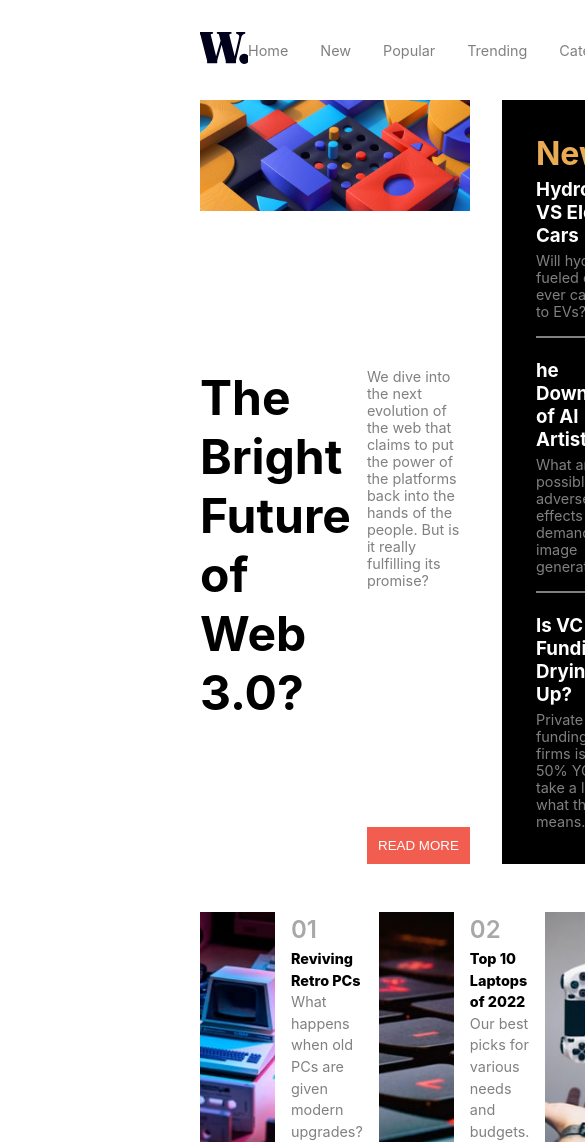
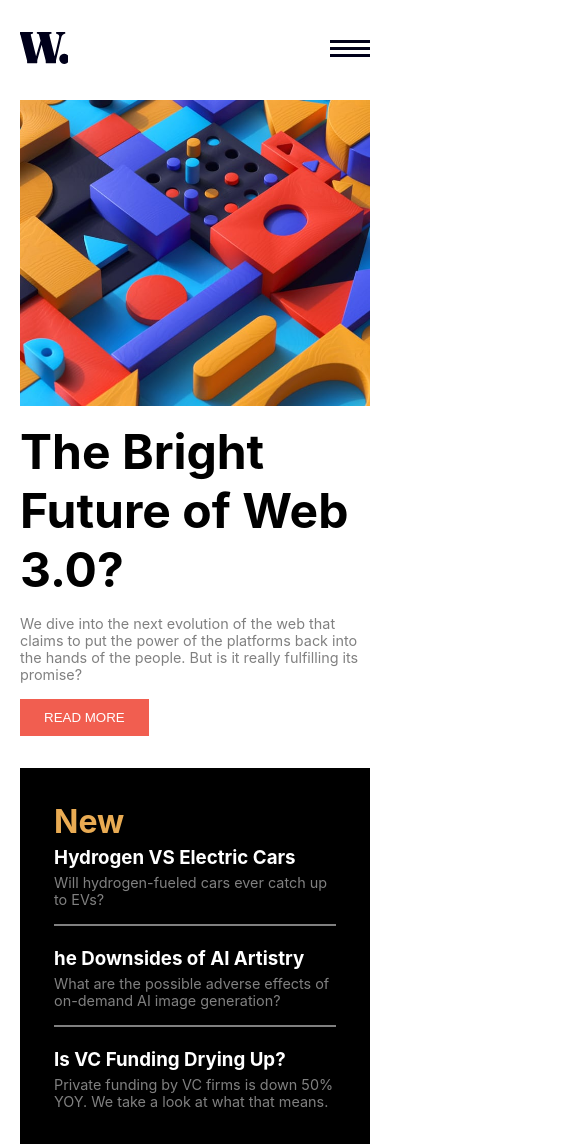
Before and after one commit to SarahSamiha/news-homepage-main, a plain HTML site: page index.html in a window 390 px wide. Shown: the top 1147 px of the page, 585 px wide, since content can reach past the window. Drawn offline with Linux system fonts and the light colour scheme.

Commit message:
mobile responsive

```diff
--- a/index.html
+++ b/index.html
@@ -24,7 +24,8 @@
     </section>
     <section class="news-container">
       <div class="head-news-container">
-        <img src="images/image-web-3-desktop.jpg" alt="Abstract" />
+        <img class="img-desktop" src="images/image-web-3-desktop.jpg" alt="Abstract" />
+        <img class="img-mobile" src="images/image-web-3-mobile.jpg" alt="Abstract" />
         <div class="head-news">
           <h1 class="head-news-title">The Bright Future of Web 3.0?</h1>
           <div class="head-news-description-container">
--- a/styles.css
+++ b/styles.css
@@ -16,19 +16,22 @@ img {
   object-fit: cover;
 }
 
+.img-mobile {
+  display: none;
+}
+
 .navbar {
   display: grid;
   grid-auto-flow: column;
   justify-content: space-between;
   padding: 2rem 0rem;
   align-items: center;
+  position: relative;
 }
 
 .nav-menu-container {
   position: absolute;
   right: 200px;
-
-
 }
 
 .links-container {
@@ -58,7 +61,6 @@ img {
 
 .top-news-container {
   display: grid;
-/*   grid-auto-flow: column; */
   grid-template-columns: 1fr 1fr 1fr;
   gap: 1rem;
   margin: 2rem 0rem;
@@ -160,7 +162,6 @@ hr {
 }
 
 @media only screen and (max-width: 720px) {
-
 }
 
 @media only screen and (max-width: 600px) {
@@ -171,16 +172,58 @@ hr {
 
 @media only screen and (max-width: 420px) {
 
-    .navbar {
-        position: relative;
-    }
+  body {
+    display: grid;
+    justify-content: center;
+    margin: 0px 20px;
+  }
 
-    .links-container{
-        /* visibility: hidden; */
-    }
-    .nav-menu-container {
-      z-index: 3;
-    }
+  .img-desktop {
+    display: none;
+  }
 
+  .img-mobile {
+    display: block;
+  }
 
+  .nav-menu-container {
+    right: 0px;
+  }
+
+  .links-container {
+    display: none;
+  }
+
+  .news-container {
+    grid-auto-flow: row;
+    grid-template-columns: 1fr;
+    margin-bottom: 2rem;
+  }
+
+  .top-news-container {
+    grid-template-columns: 1fr;
+    margin: 0rem 0rem;
+  }
+
+  .head-news-container {
+    grid-template-columns: 1fr;
+  }
+
+  .head-news {
+    grid-auto-flow: row;
+    grid-template-columns: 1fr;
+  }
+
+  .head-news-description-container {
+    gap: 1rem;
+  }
+
+  button {
+    padding: 0.7rem 1.5rem;
+  }
+
+  .top-news-snippet img {
+    width: 65px;
+    height: 100%;
+  }
 }
```
